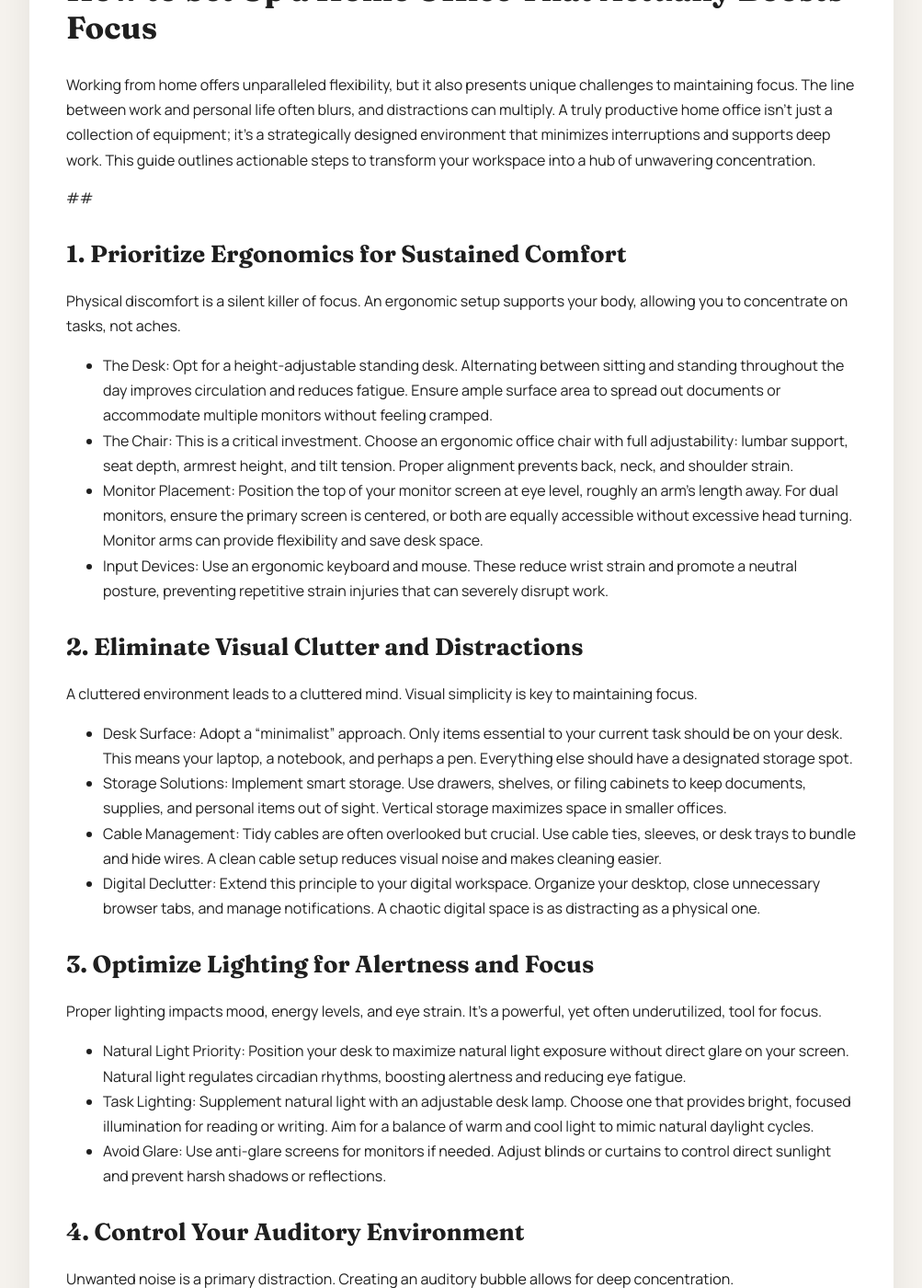
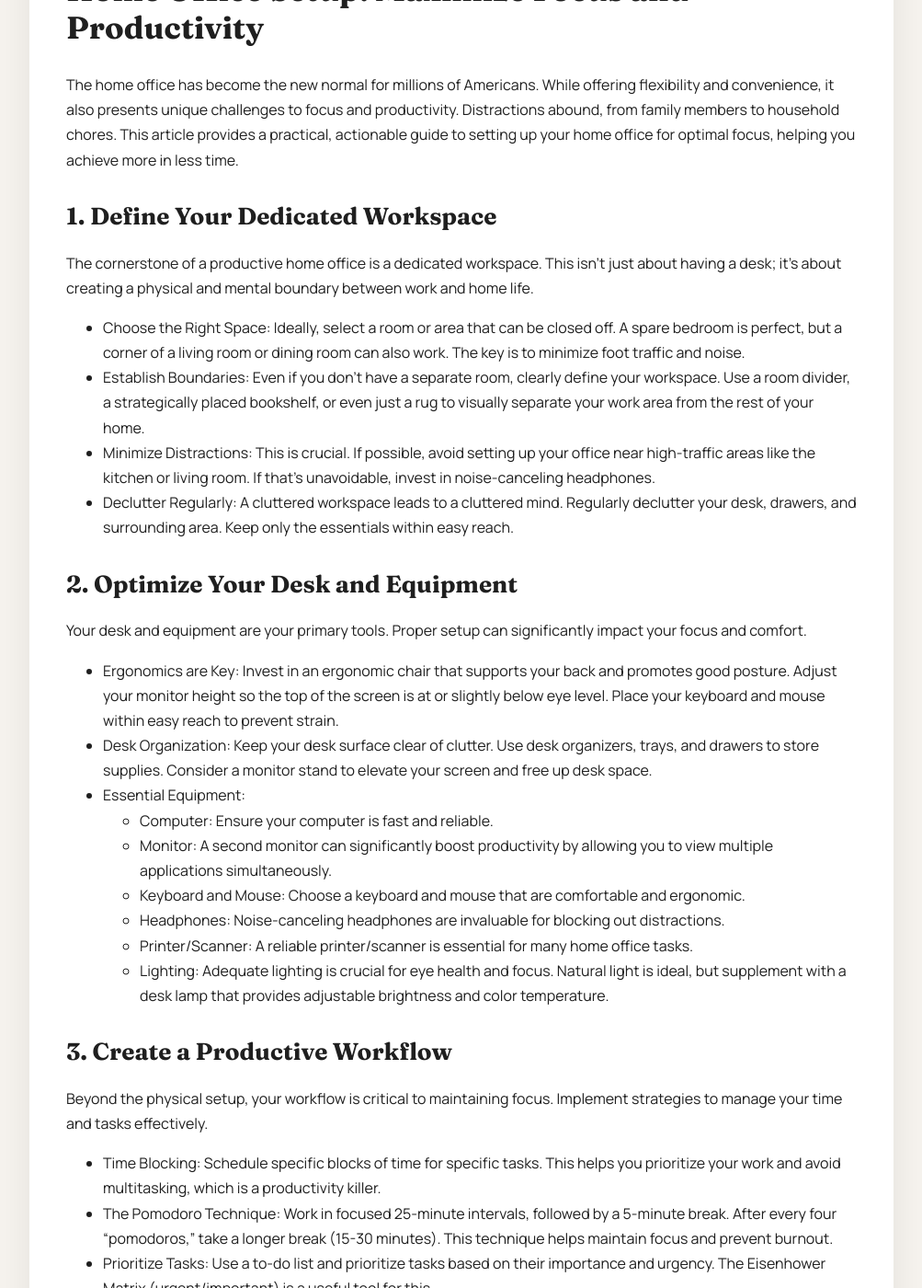
Before and after one commit to ironaclaw/ironaclaw.github.io, a Jekyll site: the page built from _posts/2026-02-21-how-to-set-up-a-home-office-and-productivity-that-actually-boosts-focus.md, in a window 1280 px wide and 1400 px high, scrolled down 412 px. Shown: the whole window at 92% size, without its empty margins (138-1141 px from the left). Built offline with Jekyll 4.4.1, drawn with Linux system fonts in a browser that asks for light colours; some of the changed text lies outside the part shown.

Commit message:
Add 2026-02-21-how-to-set-up-a-home-office-and-productivity-that-actually-boosts-focus.md

```diff
--- a/_posts/2026-02-21-how-to-set-up-a-home-office-and-productivity-that-actually-boosts-focus.md
+++ b/_posts/2026-02-21-how-to-set-up-a-home-office-and-productivity-that-actually-boosts-focus.md
@@ -6,57 +6,66 @@ date: '2026-02-21'
 description: ''
 tags: []
 keywords: []
-model_used: gemini-2.5-flash
+model_used: gemini-2.0-flash-lite
 ---
 
-# How to Set Up a Home Office That Actually Boosts Focus
+# Home Office Setup: Maximize Focus and Productivity
 
-Working from home offers unparalleled flexibility, but it also presents unique challenges to maintaining focus. The line between work and personal life often blurs, and distractions can multiply. A truly productive home office isn't just a collection of equipment; it's a strategically designed environment that minimizes interruptions and supports deep work. This guide outlines actionable steps to transform your workspace into a hub of unwavering concentration.
+The home office has become the new normal for millions of Americans. While offering flexibility and convenience, it also presents unique challenges to focus and productivity. Distractions abound, from family members to household chores. This article provides a practical, actionable guide to setting up your home office for optimal focus, helping you achieve more in less time.
 
-##
+## 1. Define Your Dedicated Workspace
 
-## 1. Prioritize Ergonomics for Sustained Comfort
+The cornerstone of a productive home office is a dedicated workspace. This isn't just about having a desk; it's about creating a physical and mental boundary between work and home life.
 
-Physical discomfort is a silent killer of focus. An ergonomic setup supports your body, allowing you to concentrate on tasks, not aches.
+*   Choose the Right Space: Ideally, select a room or area that can be closed off. A spare bedroom is perfect, but a corner of a living room or dining room can also work. The key is to minimize foot traffic and noise.
+*   Establish Boundaries: Even if you don't have a separate room, clearly define your workspace. Use a room divider, a strategically placed bookshelf, or even just a rug to visually separate your work area from the rest of your home.
+*   Minimize Distractions: This is crucial. If possible, avoid setting up your office near high-traffic areas like the kitchen or living room. If that's unavoidable, invest in noise-canceling headphones.
+*   Declutter Regularly: A cluttered workspace leads to a cluttered mind. Regularly declutter your desk, drawers, and surrounding area. Keep only the essentials within easy reach.
 
-*   The Desk: Opt for a height-adjustable standing desk. Alternating between sitting and standing throughout the day improves circulation and reduces fatigue. Ensure ample surface area to spread out documents or accommodate multiple monitors without feeling cramped.
-*   The Chair: This is a critical investment. Choose an ergonomic office chair with full adjustability: lumbar support, seat depth, armrest height, and tilt tension. Proper alignment prevents back, neck, and shoulder strain.
-*   Monitor Placement: Position the top of your monitor screen at eye level, roughly an arm's length away. For dual monitors, ensure the primary screen is centered, or both are equally accessible without excessive head turning. Monitor arms can provide flexibility and save desk space.
-*   Input Devices: Use an ergonomic keyboard and mouse. These reduce wrist strain and promote a neutral posture, preventing repetitive strain injuries that can severely disrupt work.
+## 2. Optimize Your Desk and Equipment
 
-## 2. Eliminate Visual Clutter and Distractions
+Your desk and equipment are your primary tools. Proper setup can significantly impact your focus and comfort.
 
-A cluttered environment leads to a cluttered mind. Visual simplicity is key to maintaining focus.
+*   Ergonomics are Key: Invest in an ergonomic chair that supports your back and promotes good posture. Adjust your monitor height so the top of the screen is at or slightly below eye level. Place your keyboard and mouse within easy reach to prevent strain.
+*   Desk Organization: Keep your desk surface clear of clutter. Use desk organizers, trays, and drawers to store supplies. Consider a monitor stand to elevate your screen and free up desk space.
+*   Essential Equipment:
+    *   Computer: Ensure your computer is fast and reliable.
+    *   Monitor: A second monitor can significantly boost productivity by allowing you to view multiple applications simultaneously.
+    *   Keyboard and Mouse: Choose a keyboard and mouse that are comfortable and ergonomic.
+    *   Headphones: Noise-canceling headphones are invaluable for blocking out distractions.
+    *   Printer/Scanner: A reliable printer/scanner is essential for many home office tasks.
+    *   Lighting: Adequate lighting is crucial for eye health and focus. Natural light is ideal, but supplement with a desk lamp that provides adjustable brightness and color temperature.
 
-*   Desk Surface: Adopt a "minimalist" approach. Only items essential to your current task should be on your desk. This means your laptop, a notebook, and perhaps a pen. Everything else should have a designated storage spot.
-*   Storage Solutions: Implement smart storage. Use drawers, shelves, or filing cabinets to keep documents, supplies, and personal items out of sight. Vertical storage maximizes space in smaller offices.
-*   Cable Management: Tidy cables are often overlooked but crucial. Use cable ties, sleeves, or desk trays to bundle and hide wires. A clean cable setup reduces visual noise and makes cleaning easier.
-*   Digital Declutter: Extend this principle to your digital workspace. Organize your desktop, close unnecessary browser tabs, and manage notifications. A chaotic digital space is as distracting as a physical one.
+## 3. Create a Productive Workflow
 
-## 3. Optimize Lighting for Alertness and Focus
+Beyond the physical setup, your workflow is critical to maintaining focus. Implement strategies to manage your time and tasks effectively.
 
-Proper lighting impacts mood, energy levels, and eye strain. It's a powerful, yet often underutilized, tool for focus.
+*   Time Blocking: Schedule specific blocks of time for specific tasks. This helps you prioritize your work and avoid multitasking, which is a productivity killer.
+*   The Pomodoro Technique: Work in focused 25-minute intervals, followed by a 5-minute break. After every four "pomodoros," take a longer break (15-30 minutes). This technique helps maintain focus and prevent burnout.
+*   Prioritize Tasks: Use a to-do list and prioritize tasks based on their importance and urgency. The Eisenhower Matrix (urgent/important) is a useful tool for this.
+*   Minimize Interruptions: Turn off social media notifications, close unnecessary browser tabs, and let family members know your work hours and the importance of minimizing interruptions.
+*   Batch Similar Tasks: Group similar tasks together to reduce context switching. For example, answer all emails at once instead of checking them throughout the day.
 
-*   Natural Light Priority: Position your desk to maximize natural light exposure without direct glare on your screen. Natural light regulates circadian rhythms, boosting alertness and reducing eye fatigue.
-*   Task Lighting: Supplement natural light with an adjustable desk lamp. Choose one that provides bright, focused illumination for reading or writing. Aim for a balance of warm and cool light to mimic natural daylight cycles.
-*   Avoid Glare: Use anti-glare screens for monitors if needed. Adjust blinds or curtains to control direct sunlight and prevent harsh shadows or reflections.
+## 4. Optimize Your Digital Environment
 
-## 4. Control Your Auditory Environment
+Your digital environment can be a source of both productivity and distraction. Take control of it.
 
-Unwanted noise is a primary distraction. Creating an auditory bubble allows for deep concentration.
+*   Close Unnecessary Tabs: Keep only the tabs you need open. Too many open tabs can lead to mental clutter and distraction.
+*   Use Website Blockers: Install website blockers to limit access to distracting websites like social media during work hours.
+*   Manage Notifications: Turn off notifications for non-essential apps and websites.
+*   Organize Your Files: Create a clear and organized file system on your computer. Use descriptive file names and folders to easily locate documents.
+*   Cloud Storage: Utilize cloud storage services like Google Drive or Dropbox to back up your files and access them from any device.
 
-*   Noise Cancellation: Invest in high-quality noise-cancelling headphones. These are invaluable for blocking out household sounds, external traffic, or office chatter.
-*   Sound Masking: Utilize white noise generators, ambient sound apps (e.g., nature sounds, instrumental music), or even a quiet fan. Consistent, low-level sound can mask sudden, distracting noises and create a more predictable auditory backdrop.
-*   Strategic Placement: If possible, locate your home office in the quietest part of your home, away from high-traffic areas, shared living spaces, or external street noise. Consider adding rugs or soft furnishings to absorb sound and reduce echoes.
+## 5. Prioritize Breaks and Well-being
 
-## 5. Implement Digital Focus Strategies
+Taking breaks and prioritizing your well-being is essential for sustained focus and productivity.
 
-Your digital tools, while essential, can also be your biggest source of distraction. Proactive management is key.
-
-*   Notification Management: Turn off all non-essential notifications on your computer, phone, and other devices during dedicated work blocks. Group notifications for specific times or only allow critical alerts.
-*   Dedicated Browsers/Profiles: Use a separate browser profile (e.g., Chrome Profile, Firefox Container) or even a dedicated user profile on your computer solely for work. This separates work tabs and bookmarks from personal ones, reducing the temptation to drift.
-*   Focus Apps and Tools: Explore productivity apps that block distracting websites, implement Pomodoro timers, or create virtual "focus modes" on your devices. These tools provide structure and accountability for uninterrupted work.
+*   Regular Breaks: Take short breaks every hour to stretch, walk around, or simply clear your mind.
+*   Get Enough Sleep: Aim for 7-9 hours of quality sleep per night. Sleep deprivation significantly impairs focus and cognitive function.
+*   Stay Hydrated: Drink plenty of water throughout the day. Dehydration can lead to fatigue and reduced cognitive performance.
+*   Eat Healthy Meals: Fuel your body with nutritious meals and snacks to maintain energy levels and focus. Avoid sugary snacks that can lead to energy crashes.
+*   Exercise Regularly: Incorporate regular exercise into your routine. Exercise improves blood flow to the brain, boosts mood, and enhances cognitive function.
 
 ## Conclusion
 
-A focus-driven home office is not a luxury; it's a strategic asset. By meticulously optimizing your physical and digital environment, you create a sanctuary for deep work, minimizing distractions and maximizing your productivity. Invest the time to set up your space correctly, and you'll unlock unparalleled concentration and efficiency, transforming how you work from home.
+Setting up a home office that boosts focus and productivity is an investment in your success. By following these practical steps, you can create a workspace that minimizes distractions, optimizes your workflow, and supports your well-being. Remember that consistency is key. Experiment with different strategies to find what works best for you, and continually refine your approach to maximize your focus and achieve your goals.
```
